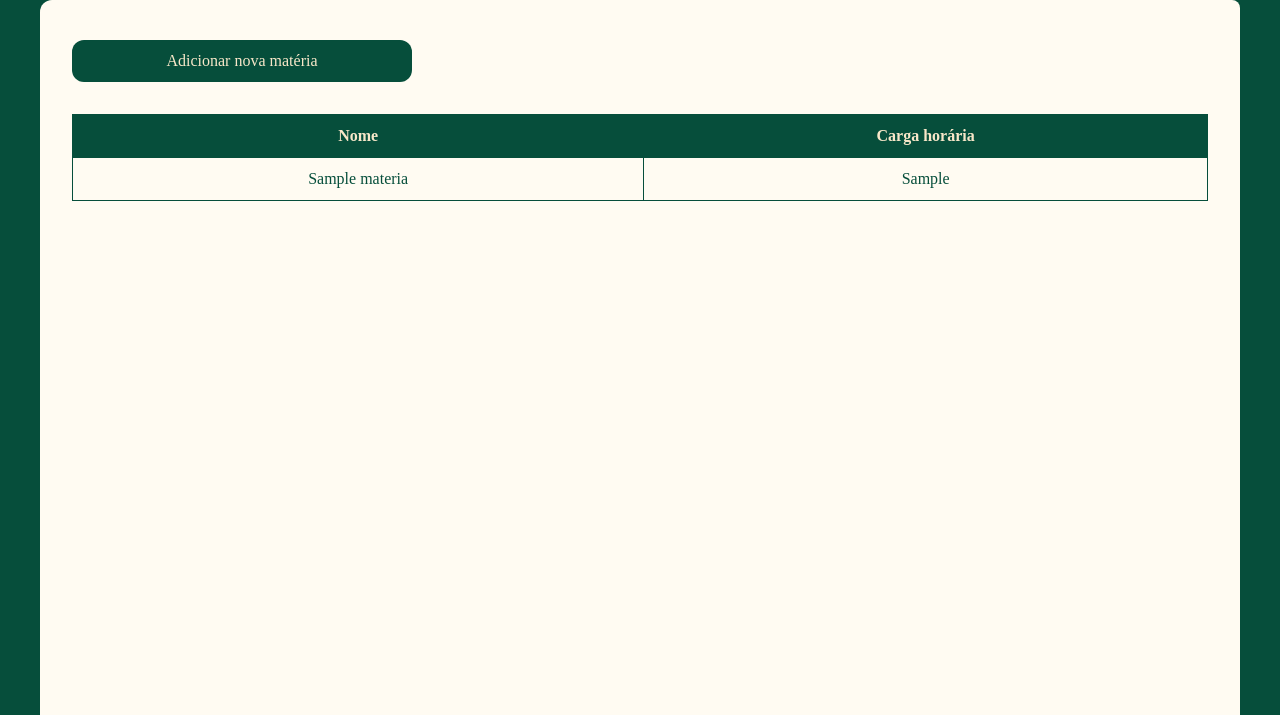
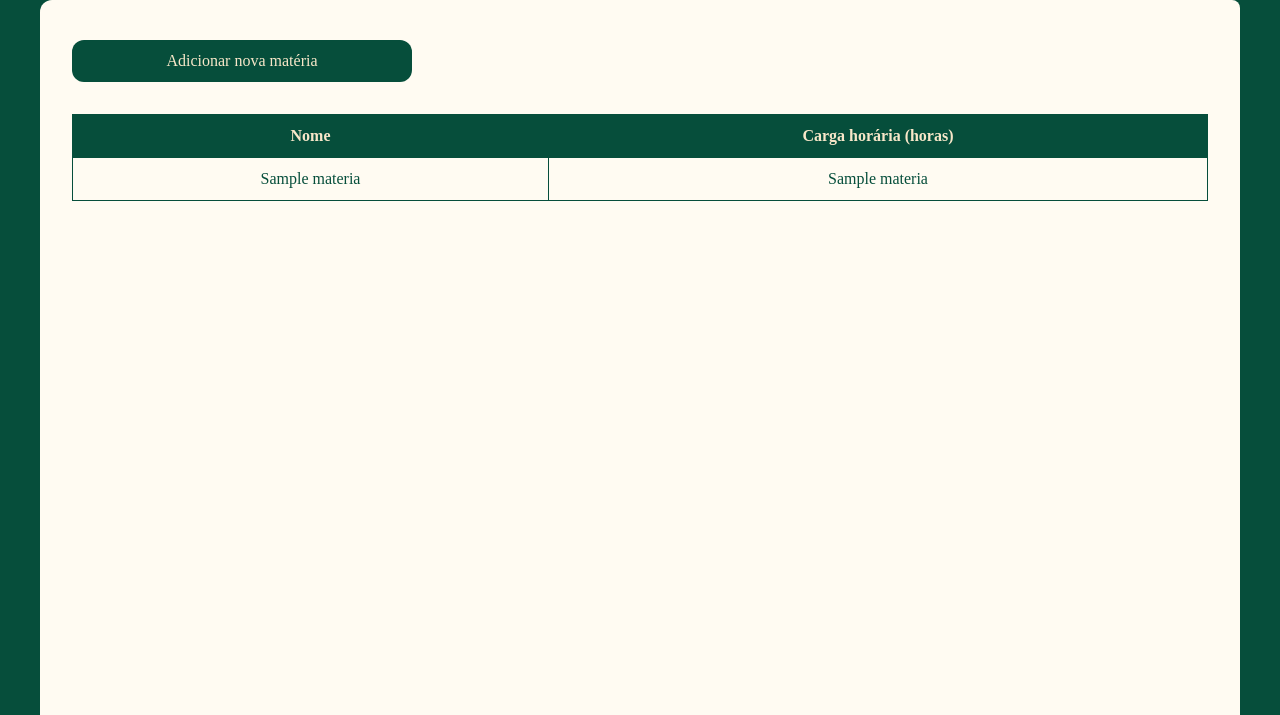
Before and after one commit to Zerocentos/Sistema-Web-Escolar, a Flask app: template templates/materias.html in a window 1280 px wide. Shown: the part 85-800 px from the top of the page. Run offline with Flask 3, Linux system fonts and the light colour scheme; the template is opened without the code that fills it: most values are stand-ins (such as "Sample title", 1, 10 or a date in 2020).

Commit message:
Corrige listagem de matérias

```diff
--- a/templates/materias.html
+++ b/templates/materias.html
@@ -19,14 +19,14 @@
         <thead>
           <tr>
             <th>Nome</th>
-            <th>Carga horária</th>
+            <th>Carga horária (horas)</th>
           </tr>
         </thead>
         <tbody>
           {% for materia in Materias %}
           <tr>
-            <td>{{ materia.nome }}</td>
-            <td>{{ materia.carga_horaria }}</td>
+            <td>{{ materia[1] }}</td>
+            <td>{{ materia[2] }}</td>
           </tr>
           {% else %}
             <tr><td colspan="2">Nenhuma matéria existente.</td></tr>
```
